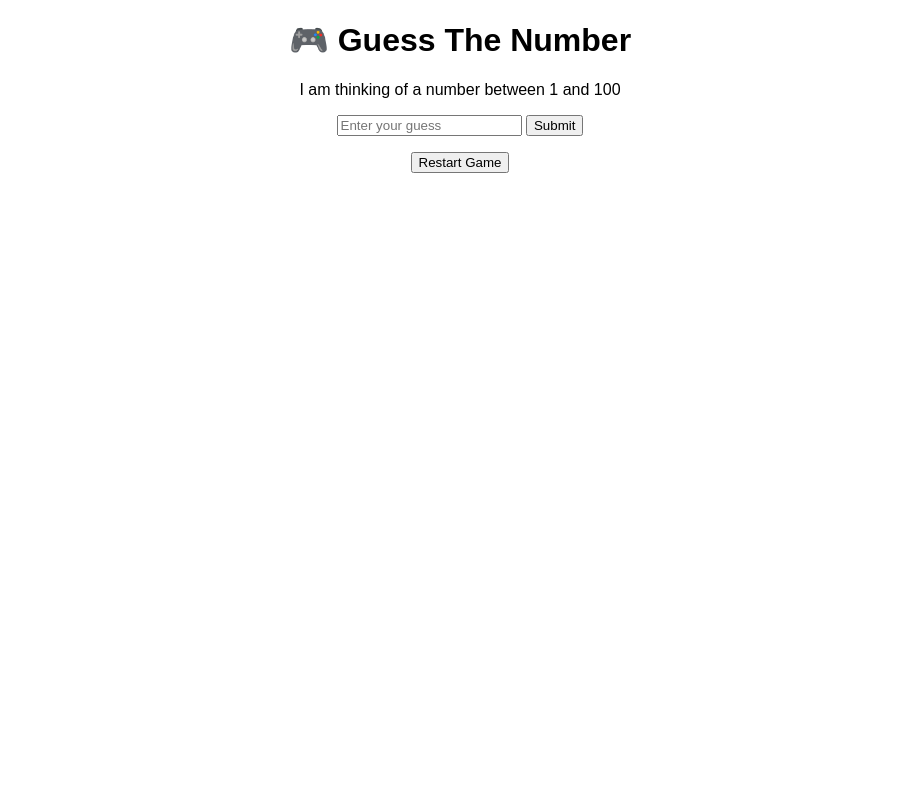
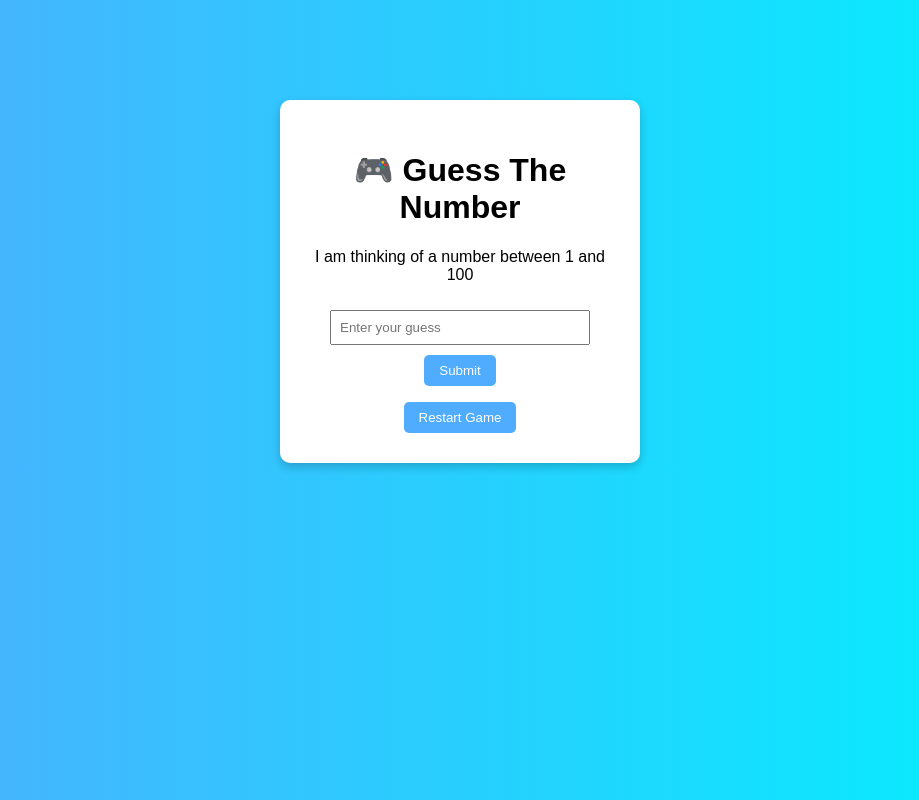
Before and after one commit to Akshay-Anand75/gamedeploy, a plain HTML site: page website/index.html in a window 1280 px wide. Shown: the whole page, without its empty margins (180-1099 px from the left). Drawn offline with Linux system fonts and the light colour scheme.

Commit message:
Update style.css

```diff
--- a/website/style.css
+++ b/website/style.css
@@ -1,21 +1,34 @@
 body {
-  text-align: center;
-  font-family: Arial, sans-serif;
+    font-family: Arial, sans-serif;
+    background: linear-gradient(to right, #4facfe, #00f2fe);
+    text-align: center;
+    margin-top: 100px;
 }
 
-#gameArea {
-  width: 400px;
-  height: 400px;
-  border: 2px solid #333;
-  margin: 20px auto;
-  position: relative;
+.game-container {
+    background: white;
+    padding: 30px;
+    border-radius: 10px;
+    width: 300px;
+    margin: auto;
+    box-shadow: 0 4px 10px rgba(0,0,0,0.2);
 }
 
-#target {
-  width: 40px;
-  height: 40px;
-  background: red;
-  border-radius: 50%;
-  position: absolute;
-  cursor: pointer;
+input {
+    padding: 8px;
+    width: 80%;
+    margin: 10px 0;
 }
+
+button {
+    padding: 8px 15px;
+    background: #4facfe;
+    color: white;
+    border: none;
+    cursor: pointer;
+    border-radius: 5px;
+}
+
+button:hover {
+    background: #007bff;
+}
```
